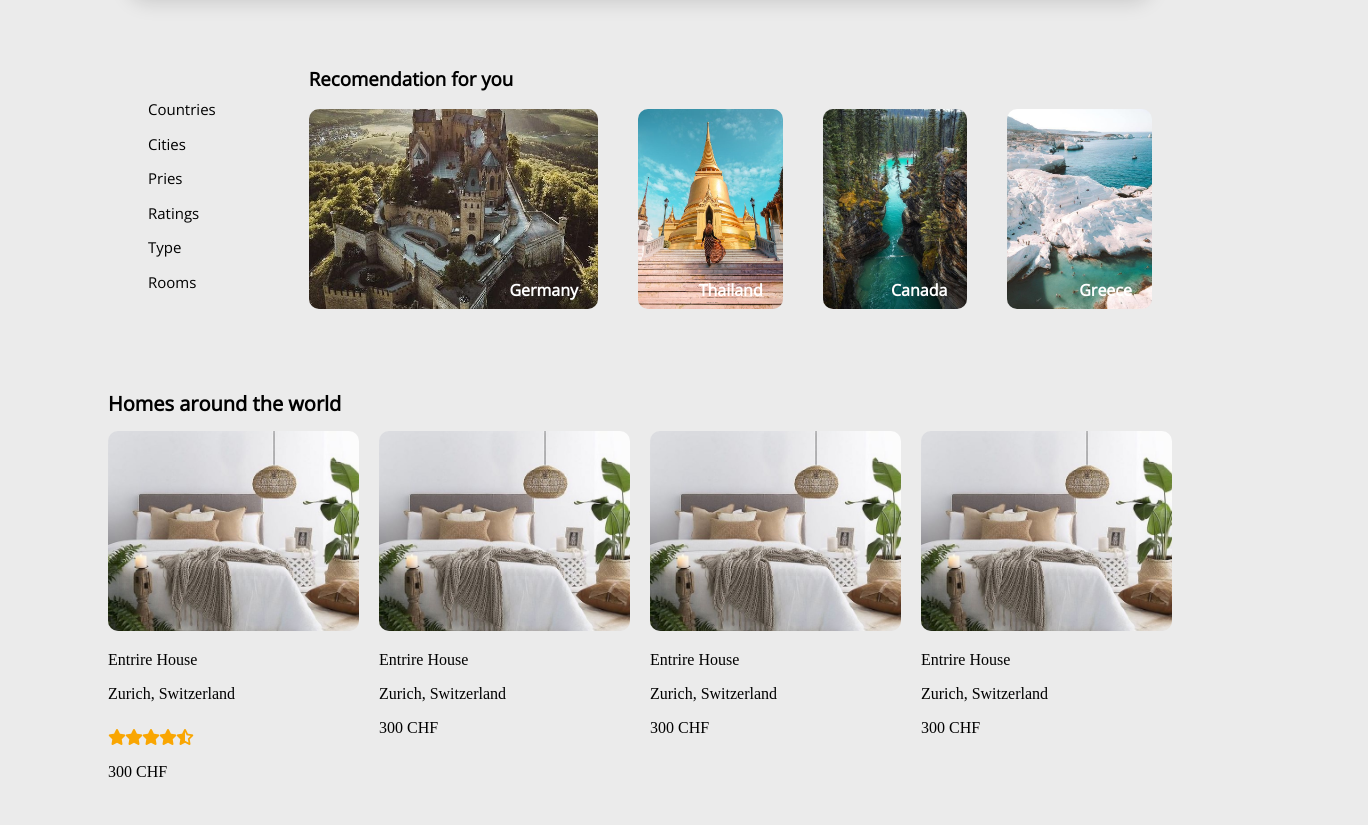
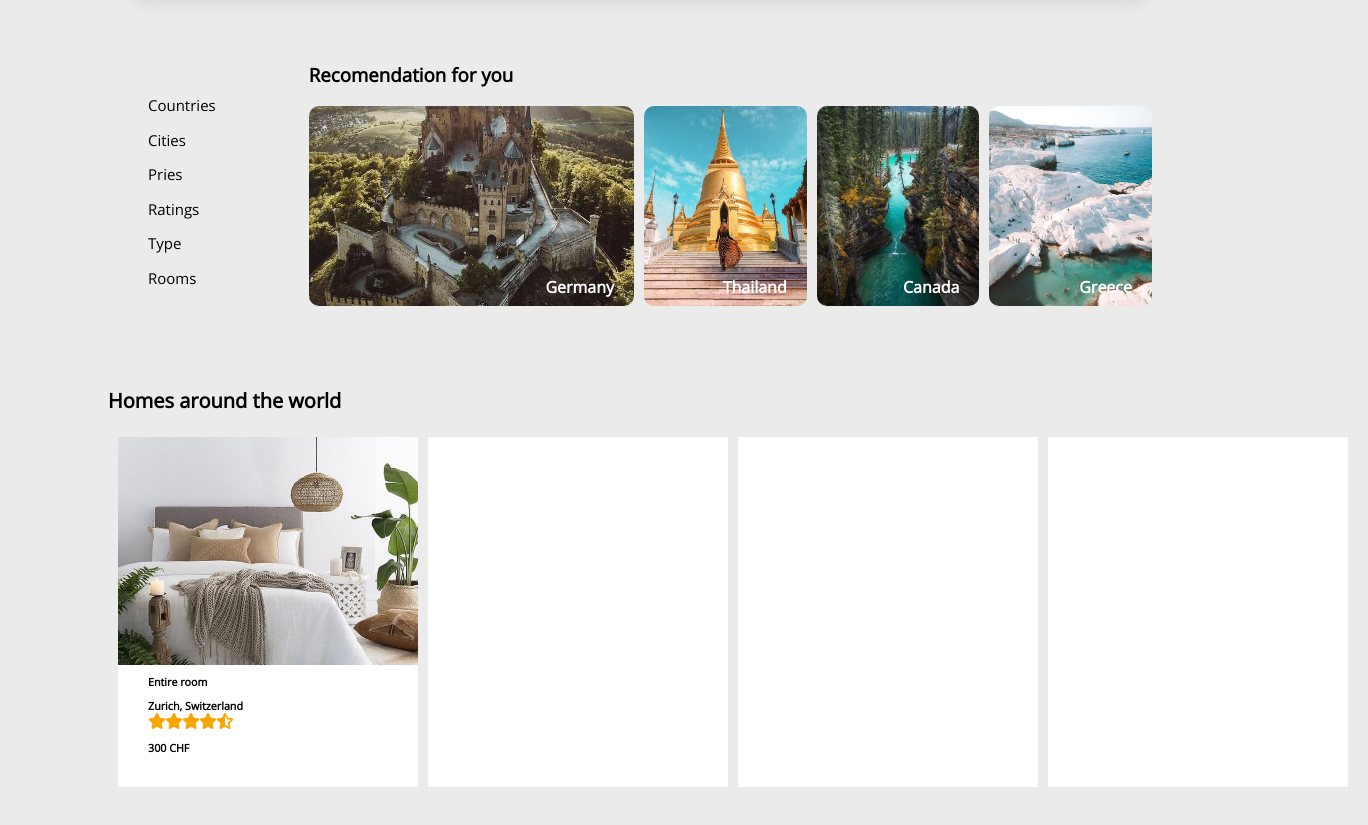
Before and after one commit to maemeier/airbnb, a website: page client/room.html in a window 1280 px wide. Shown: the part 555-1380 px from the top of the page, 1368 px wide, since content can reach past the window. Before the commit the page ends 1336 px from the top, so only its background shows below. Drawn offline with nearby package versions, Linux system fonts and the light colour scheme.

```diff
--- a/client/css/style.css
+++ b/client/css/style.css
@@ -6,7 +6,13 @@
   font-family: Open sans;
   font-size: 20px;
 }
-
+.logoText{
+  display: grid;
+  grid-template-columns: 7% 93%;
+}
+h1.textWithLogo{
+  margin-top: 70px
+}
 img{
   width: 60px;
   height: 60px;
@@ -46,7 +52,7 @@
   font-weight: bold;
 }
 h4.top{
-  padding-top: 80px;
+  padding-top: 120px;
   padding-left: 60px;
   font-family: Open Sans;
   color: white
@@ -87,7 +93,7 @@
 .inside{
   display:grid;
   grid-template-columns: 2fr 1fr 1fr 1fr;
-  column-gap: 40px
+  column-gap: 10px
 }
 .Germany{
   background-color: lightpink;
@@ -122,25 +128,72 @@
   display: grid;
   grid-template-columns: 1fr 1fr 1fr 1fr;
   /* background-color: grey; */
-  height: 300px;
+  height: 250px;
   margin-top: 10px;
   margin-left: 100px;
   margin-right:100px;
-  grid-gap: 20px
+  grid-gap: 20px;
+
+  /* border: solid 1px; */
 }
-.room{
+.rooms{
+  display: grid;
+  grid-template-rows: 1fr 1fr 1fr 1fr;
+
+}
+.roomPic{
   background: url('../img/r5.jpg') no-repeat center;
   background-size: cover;
   height: 200px;
-  border-radius: 10px;
+  border-radius: 10px 10px 0px 0px;
+
 }
-.type{
-  margin-top: 220px
+.roomText{
+  background-color: white;
+  border-radius: 0px 0px 10px 10px;
+  height: 120px
 }
 .fas{
   color: #F9A602;
-  margin-top: 10px;
   width: 13px;
-  height: 10px
+  height: 10px;
+}
+.fas:first-of-type {
+  margin-left: 30px
+}
+p{
+  margin-left: 30px;
+  grid-row-gap: 10px
+}
+.row{
+  display: flex;
+  border-color: red;
+  padding: 10px;
 
 }
+.box{
+  width: 300px;
+  height:350px;
+  background-color: white;
+  margin-right: 10px
+}
+.inner-top-box{
+  height: 65%;
+  background-color: pink;
+  background: url('../img/r5.jpg') no-repeat center;
+  background-size: cover;
+}
+.inner-bottom-box{
+  height: 35%;
+  background-color: white;
+  padding: 0;
+  margin: 0;
+}
+h6{
+  margin: 0;
+  padding-left: 30px;
+  padding-top: 10px;
+  font-family: Open Sans
+
+
+}
--- a/client/room.html
+++ b/client/room.html
@@ -11,7 +11,10 @@
   </head>
   <body>
     <!-- <h1>Book unique places to stay </h1> -->
+    <div class="logoText">
     <img src="/img/logo.png" alt="">
+    <h1 class="textWithLogo">Book unique places to stay and things to do.</h1>
+    </div>
     <div class="header">
 
 
@@ -57,17 +60,53 @@
       <h1> Homes around the world </h1>
   <div class="allRooms">
 
-    <div class="room">
-      <p class="type">Entrire House</p>
-      <p>Zurich, Switzerland</p>
+    <div class="rooms">
+
+<!-- <div class="flex-container">
+      <div class="roomPic">
+      </div>
+      <div class="roomText">
+      <p>Entire Room</p>
+      <p>Luzern, Switzerland</p>
       <i class="fas fa-star"></i>
       <i class="fas fa-star"></i>
       <i class="fas fa-star"></i>
       <i class="fas fa-star"></i>
       <i class="fas fa-star-half-alt"></i>
-      <p> 300 CHF</p>
+      <p class="price"> 300 CHF</p>
+      </div>
+
     </div>
-    <div class="room">
+
+    </div> -->
+    <div class="row">
+      <div class="box">
+        <div class="inner-top-box"></div>
+        <div class="inner-bottom-box">
+          <h6> Entire room </h6>
+          <h6> Zurich, Switzerland</h6>
+          <i class="fas fa-star"></i>
+          <i class="fas fa-star"></i>
+          <i class="fas fa-star"></i>
+          <i class="fas fa-star"></i>
+          <i class="fas fa-star-half-alt"></i>
+          <h6> 300 CHF</h6>
+
+        </div>
+
+
+    </div>
+
+
+
+      <div class="box"></div>
+      <div class="box"></div>
+      <div class="box"></div>
+      </div>
+
+
+
+    <!-- <div class="room">
       <p class="type">Entrire House</p>
       <p>Zurich, Switzerland</p>
       <p> 300 CHF</p>
@@ -81,7 +120,7 @@
       <p class="type">Entrire House</p>
       <p>Zurich, Switzerland</p>
       <p> 300 CHF</p>
-    </div>
+    </div> -->
 
 
 
--- a/package.json
+++ b/package.json
@@ -16,6 +16,7 @@
   "author": "Kangsadan Palioudis",
   "license": "ISC",
   "dependencies": {
-    "express": "^4.17.1"
+    "express": "^4.17.1",
+    "pg": "^7.11.0"
   }
 }
```
Also changed, not shown: controllers/rooms_get.js (added, +12 -0 lines), db.js (added, +22 -0 lines), index.js (+8 -4 lines), 2 other files.
